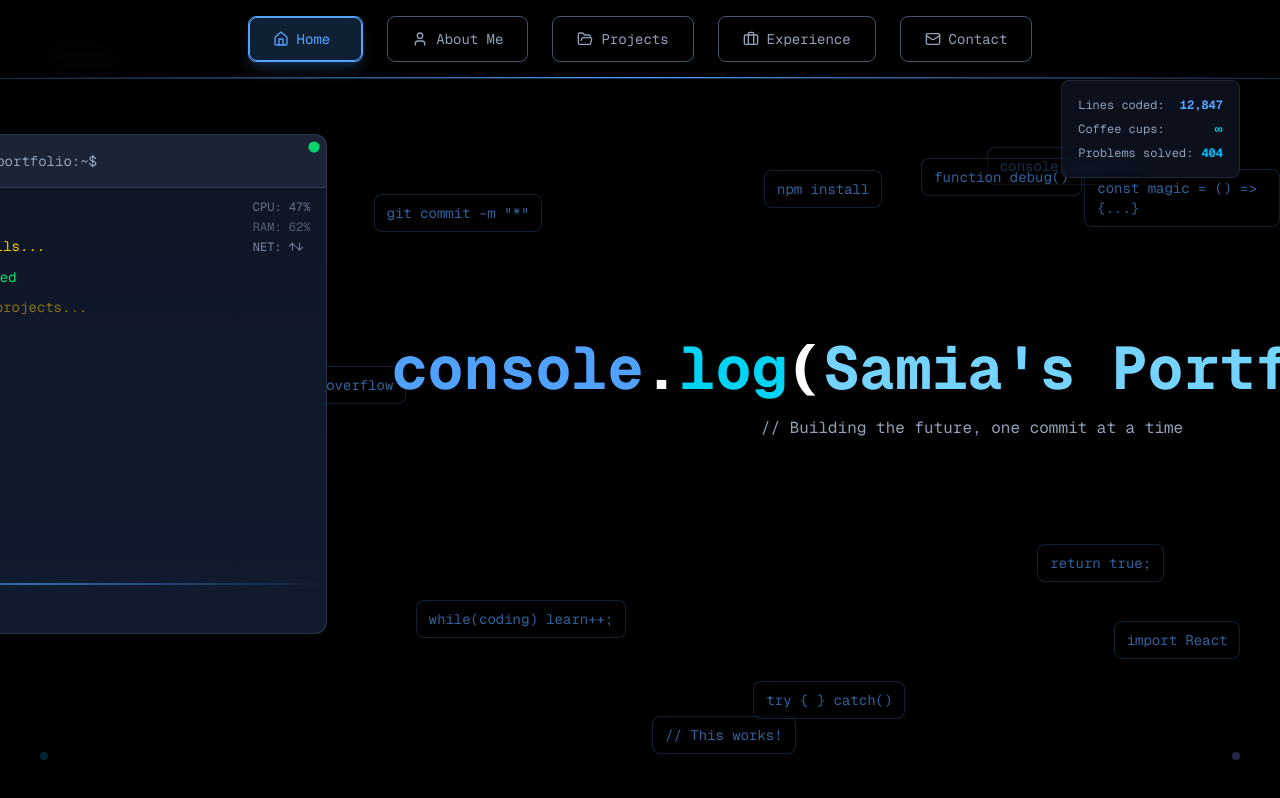
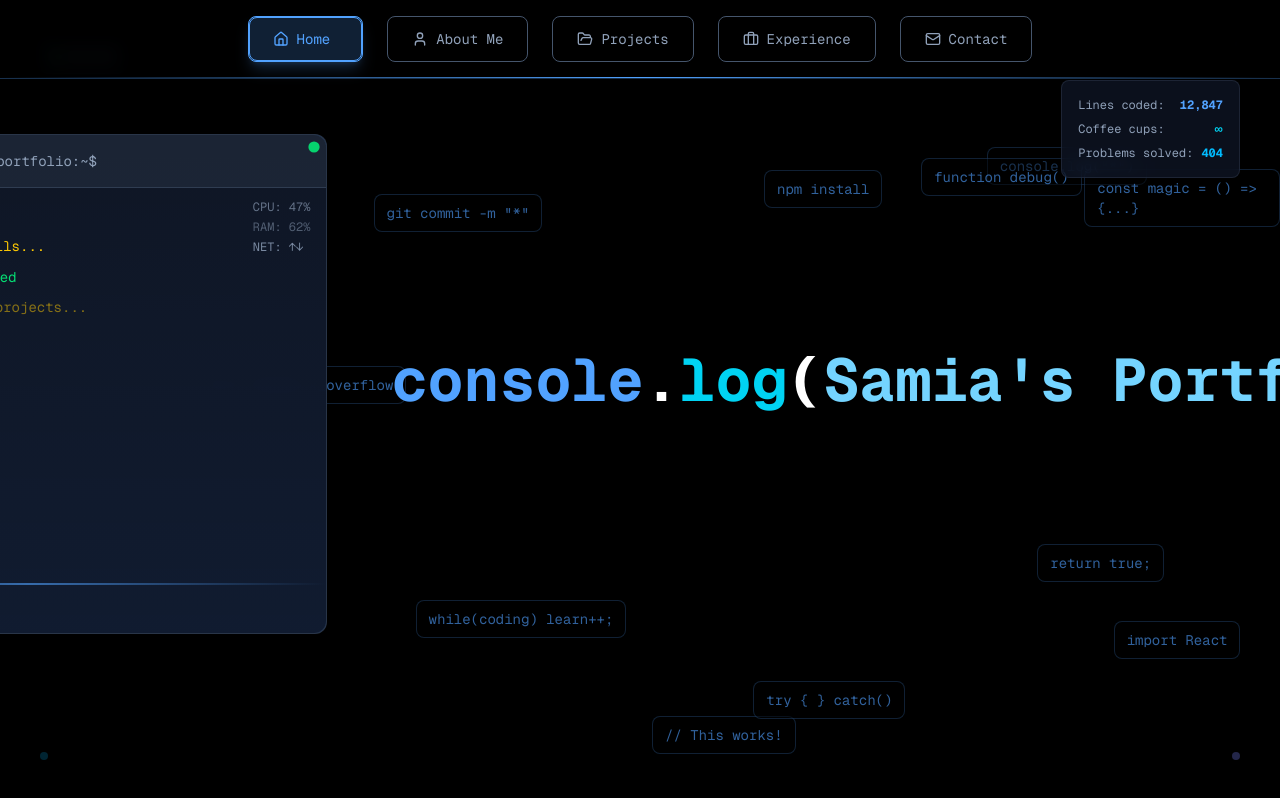
Before and after one commit to SamiaIslam22/portfolio-template, a Next.js app: page / in a window 1280 px wide. Built offline with nearby package versions, Linux system fonts and the light colour scheme.

Commit message:
Fix character encoding for deployment

```diff
--- a/src/app/page.tsx
+++ b/src/app/page.tsx
@@ -239,7 +239,7 @@ export default function Home() {
                   animate={{ opacity: 1 }}
                   transition={{ delay: 2.5 }}
                 >
-                  <span className="text-slate-400">// Building the future, one commit at a time</span>
+                  <span className="text-slate-400">{/* Building the future, one commit at a time */}</span>
                 </motion.div>
               </motion.div>
             </div>
```
